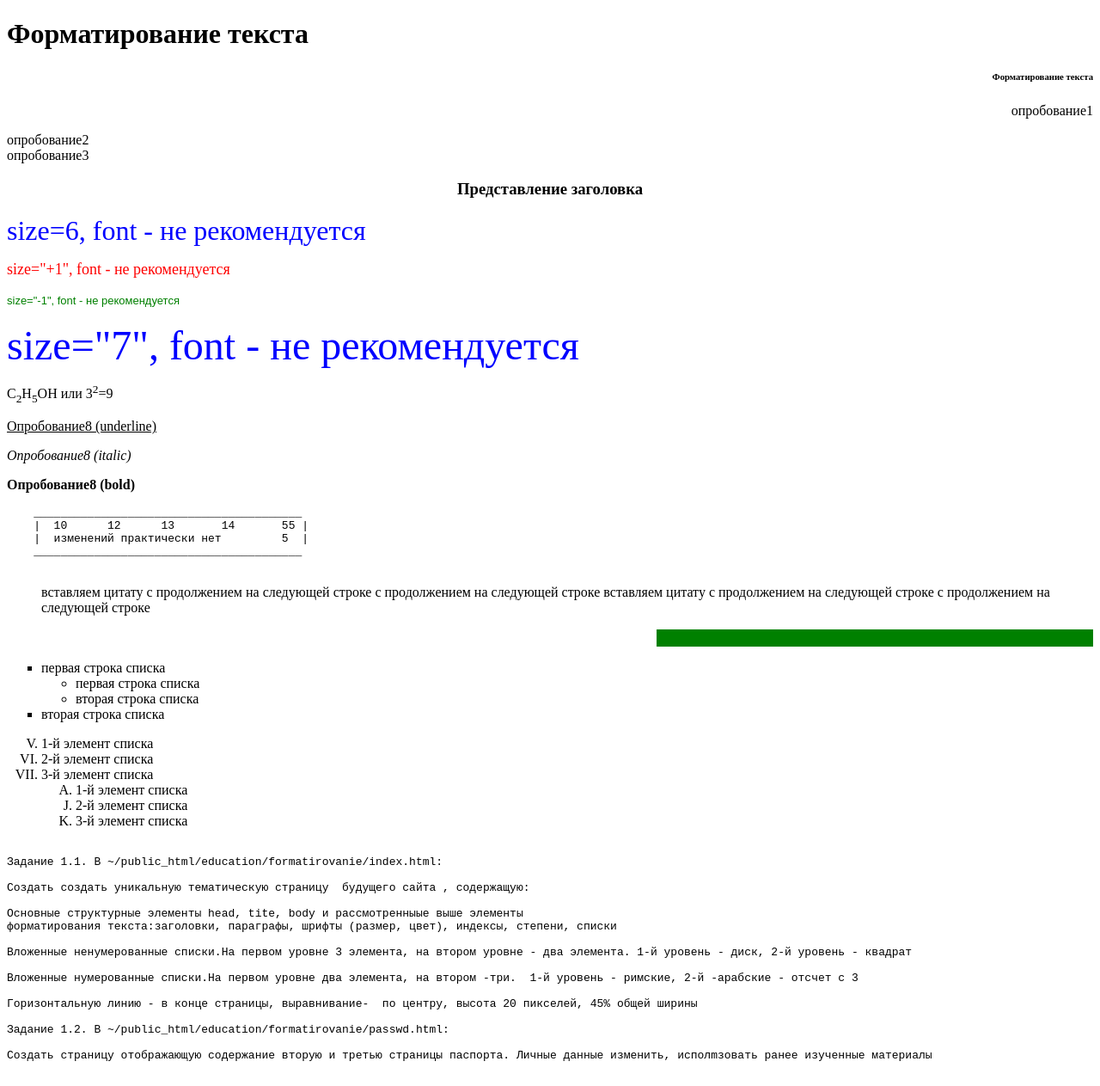
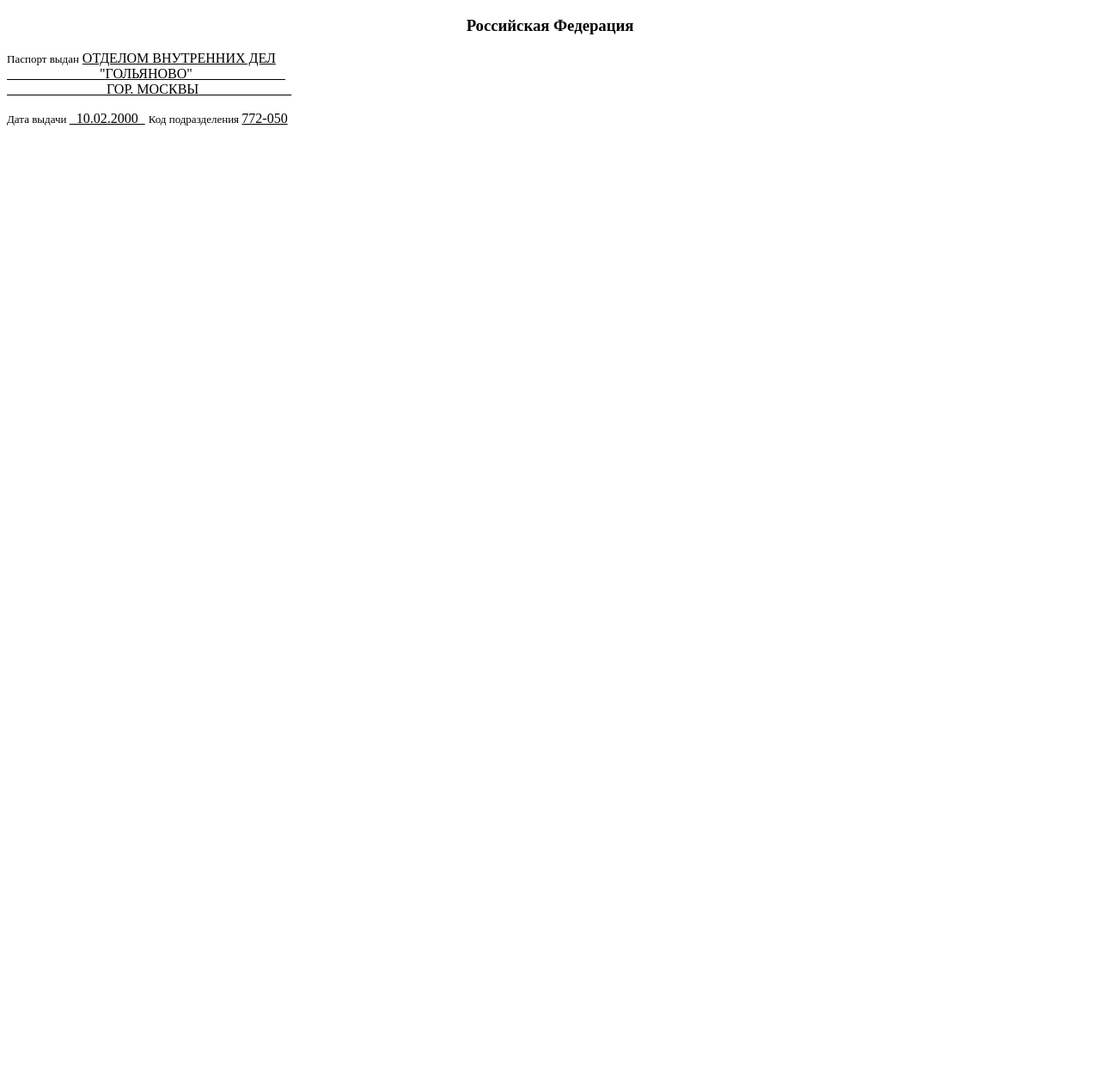
Before and after one commit to chocolattekinq/kinqueen, a plain HTML site: page index.html in a window 1280 px wide. Shown: the whole page at 86% size. After the commit the page ends 800 px from the top, so only its background shows below. Drawn offline with Linux system fonts and the light colour scheme.

Commit message:
Update index.html
owo

```diff
--- a/index.html
+++ b/index.html
@@ -1,93 +1,20 @@
 <!DOCTYPE html>
-<html lang="ru">
-
+<html lang="en">
 <head>
     <meta charset="UTF-8">
-    <title>Первая страница</title>
+    <title>Паспорт</title>
 </head>
-
 <body>
-<h1 align="left">Форматирование текста</h1>
-<h6 align="right">Форматирование текста</h6>
-
-<p title="всплывающая подсказка" align="right">опробование1</p>
-
-<p>опробование2<br>опробование3 </p>
-
-
-<!--<p>Пример закомментированного фрагмента </p>-->
-
-
-<h3 align="center">Представление заголовка</h3>
-
-<p><font color="Blue" face="GothicG" size=6> size=6, font - не рекомендуется</font></p>
-
-<p><font size="+1" title="шрифт" color="red" face="GothicG"> size="+1", font - не рекомендуется</font></p>
-<p><font size="-1" title="шрифт" color="green" face="Arial"> size="-1", font - не рекомендуется</font></p>
-<p><font size="7" title="шрифт" color="blue" face="ComicSans"> size="7", font - не рекомендуется</font></p>
-
-<p> C<sub>2</sub>H<sub>5</sub>OH или 3<sup>2</sup>=9</p>
-
-<p><u> Опробование8 (underline) </u></p>
-<p><i>Опробование8 (italic) </i></p>
-<p><b> Опробование8 (bold)</b></p>
-
-<pre>
-    ________________________________________
-    |  10      12      13       14       55 |
-    |  изменений практически нет         5  |
-    ________________________________________
-    </pre>
-
-<blockquote>
-    вставляем цитату c продолжением на следующей строке c продолжением на следующей строке вставляем цитату c
-    продолжением на следующей строке c продолжением на следующей строке
-</blockquote>
-
-<hr color="green" size="20" width=40% align="right">
-
-<p>
-<ul type="square" title="Не упорядочные  списки">
-    <li>первая строка списка
-        <ul title="Не упорядочные  списки">
-            <li>первая строка списка
-            <li>вторая строка списка
-        </ul>
-    <li>вторая строка списка
-</ul>
+<h3 align="center"> Российская Федерация</h3>
+<p><font size="-1">Паспорт выдан</font> <u> ОТДЕЛОМ ВНУТРЕННИХ ДЕЛ <br>
+    &nbsp&nbsp&nbsp&nbsp&nbsp&nbsp&nbsp&nbsp&nbsp&nbsp&nbsp&nbsp&nbsp&nbsp&nbsp&nbsp&nbsp&nbsp&nbsp&nbsp&nbsp&nbsp&nbsp&nbsp&nbsp&nbsp
+    "ГОЛЬЯНОВО"
+    &nbsp&nbsp&nbsp&nbsp&nbsp&nbsp&nbsp&nbsp&nbsp&nbsp&nbsp&nbsp&nbsp&nbsp&nbsp&nbsp&nbsp&nbsp&nbsp&nbsp&nbsp&nbsp&nbsp&nbsp&nbsp&nbsp<br>
+    &nbsp&nbsp&nbsp&nbsp&nbsp&nbsp&nbsp&nbsp&nbsp&nbsp&nbsp&nbsp&nbsp&nbsp&nbsp&nbsp&nbsp&nbsp&nbsp&nbsp&nbsp&nbsp&nbsp&nbsp&nbsp&nbsp&nbsp&nbsp
+    ГОР. МОСКВЫ
+&nbsp&nbsp&nbsp&nbsp&nbsp&nbsp&nbsp&nbsp&nbsp&nbsp&nbsp&nbsp&nbsp&nbsp&nbsp&nbsp&nbsp&nbsp&nbsp&nbsp&nbsp&nbsp&nbsp&nbsp&nbsp&nbsp</u></p>
+<p> <font size="-1"> Дата выдачи </font><u>&nbsp&nbsp10.02.2000&nbsp&nbsp</u>
+    <font size="-1"> Код подразделения </font> <u> 772-050 </u>
 </p>
-
-
-<ol type = "I" start="5">
-    <li> 1-й элемент списка
-    <li> 2-й элемент списка
-    <li> 3-й элемент списка
-        <ol type = "A">
-            <li> 1-й элемент списка
-            <li value="10"> 2-й элемент списка
-            <li> 3-й элемент списка
-        </ol>
-</ol>
-
-<pre>
-
-Задание 1.1. В ~/public_html/education/formatirovanie/index.html:
-
-Создать создать уникальную тематическую страницу  будущего сайта , содержащую:
-
-Основные структурные элементы head, tite, body и рассмотренныые выше элементы
-форматирования текста:заголовки, параграфы, шрифты (размер, цвет), индексы, степени, списки
-
-Вложенные ненумерованные списки.На первом уровне 3 элемента, на втором уровне - два элемента. 1-й уровень - диск, 2-й уровень - квадрат
-
-Вложенные нумерованные списки.На первом уровне два элемента, на втором -три.  1-й уровень - римские, 2-й -арабские - отсчет с 3
-
-Горизонтальную линию - в конце страницы, выравнивание-  по центру, высота 20 пикселей, 45% общей ширины
-
-Задание 1.2. В ~/public_html/education/formatirovanie/passwd.html:
-
-Создать страницу отображающую содержание вторую и третью страницы паспорта. Личные данные изменить, исполmзовать ранее изученные материалы
-
-</pre>
 </body>
 </html>
```
